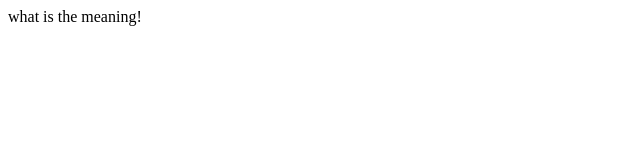
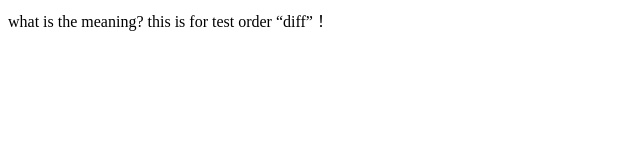
Before and after one commit to futurestar/richard, a plain HTML site: page index.html in a window 1280 px wide. Shown: the whole page, without its empty margins (0-640 px from the left). Drawn offline with Linux system fonts and the light colour scheme.

```diff
--- a/index.html
+++ b/index.html
@@ -5,6 +5,7 @@
 	<title>Test</title>
 </head>
 <body>
-	what is the meaning!
+	what is the meaning?
+	this is for test order “diff”！
 </body>
 </html>
```
Also changed, not shown: images/logo.png (added), 1 other file.
